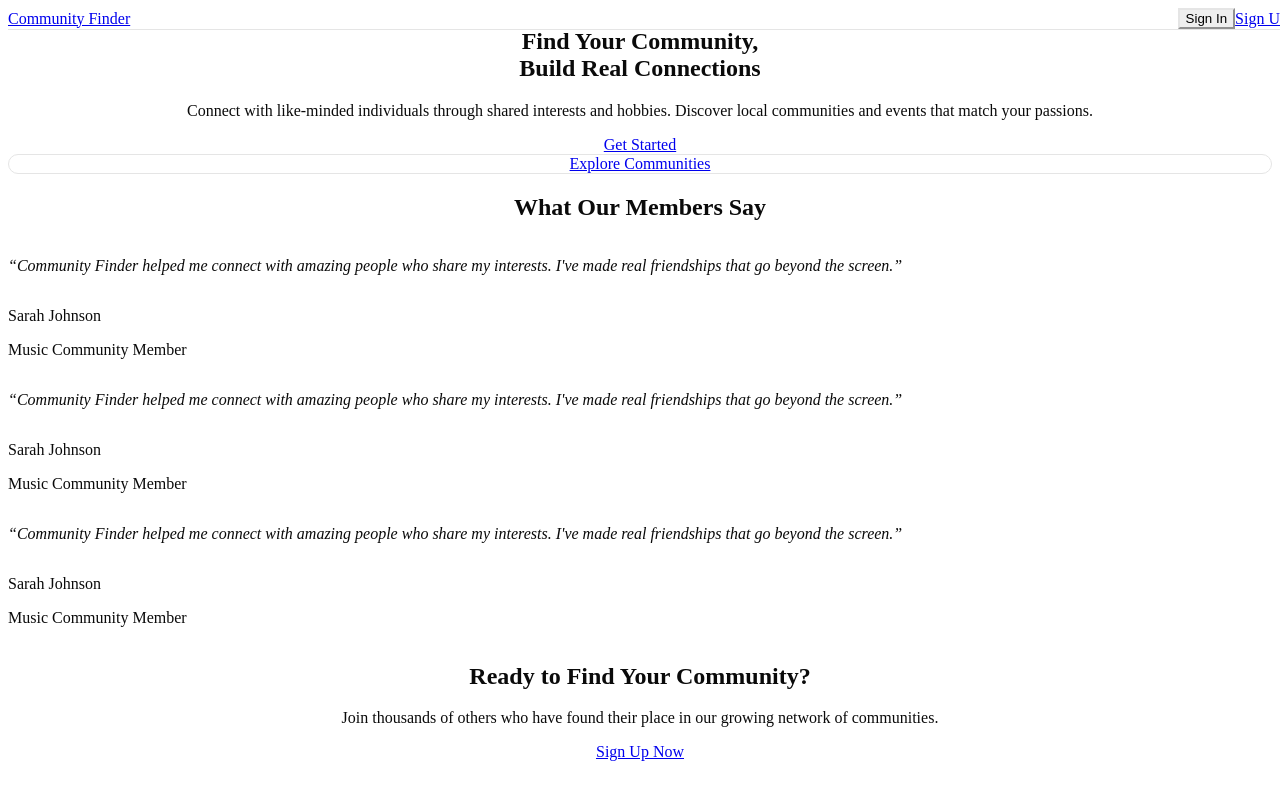
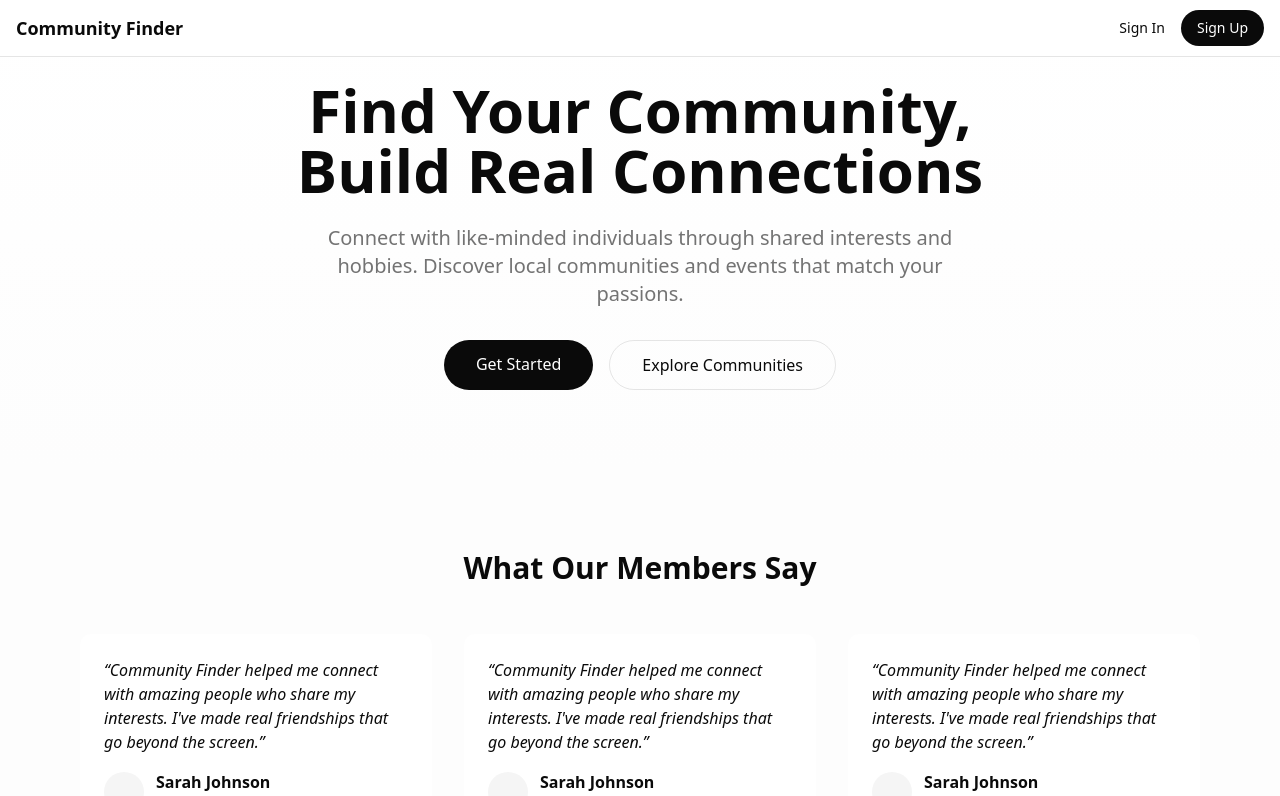
Before and after one commit to mzffreyvazov/community-discovery, a Next.js app: page / in a window 1280 px wide. Shown: the top 796 px of the page. Built offline with nearby package versions, Linux system fonts and the light colour scheme; no server answers.

Commit message:
refactor: enhance Tailwind CSS integration and apply custom styles

```diff
--- a/app/globals.css
+++ b/app/globals.css
@@ -1,8 +1,10 @@
-@tailwind base;
-@tailwind components;
-@tailwind utilities;
+@import "tailwindcss";
 
-:root {
+@plugin "tailwindcss-animate";
+
+@custom-variant dark (&:is(.dark *));
+
+@theme inline {
   --color-background: var(--background);
   --color-foreground: var(--foreground);
   --font-sans: var(--font-geist-sans);
@@ -113,11 +115,9 @@
 
 @layer base {
   * {
-    border-color: var(--color-border);
-    outline-color: rgba(var(--color-ring), 0.5);
+    @apply border-border outline-ring/50;
   }
   body {
-    background-color: var(--color-background);
-    color: var(--color-foreground);
+    @apply bg-background text-foreground;
   }
 }
```
